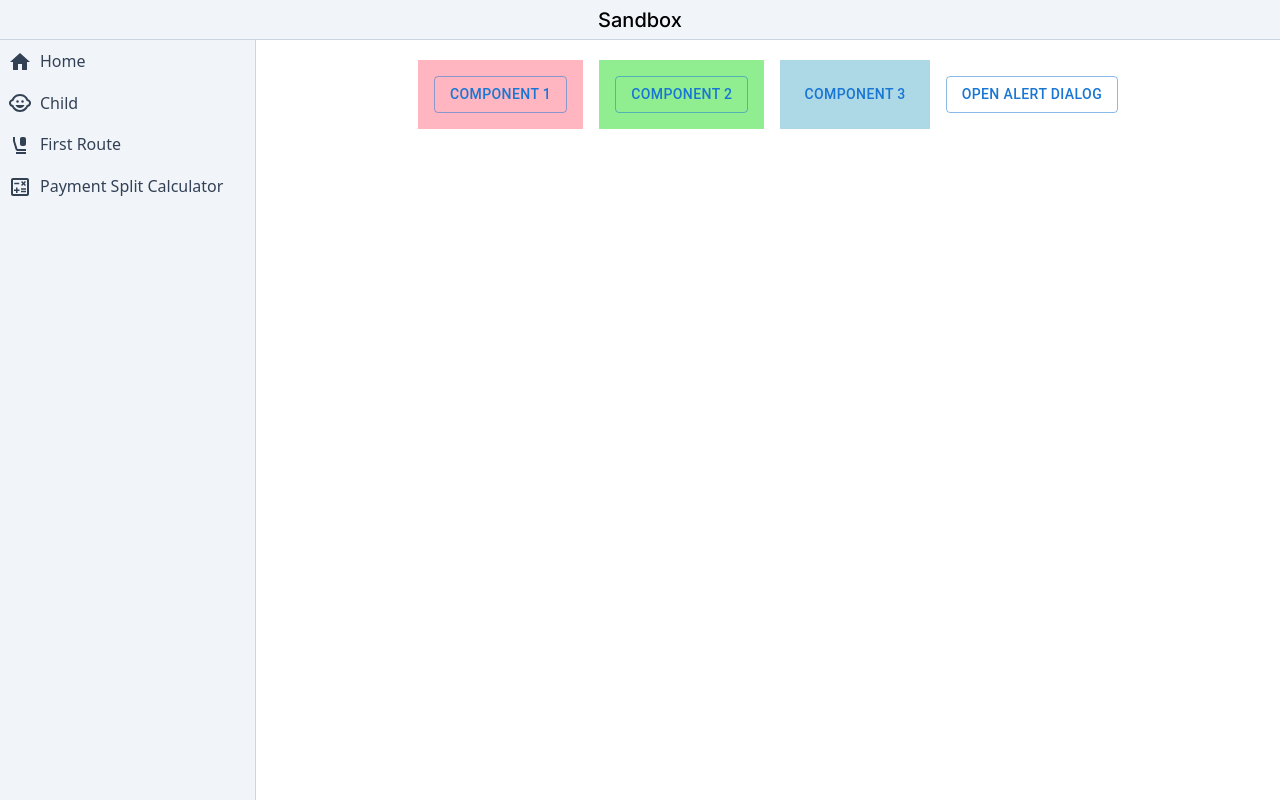
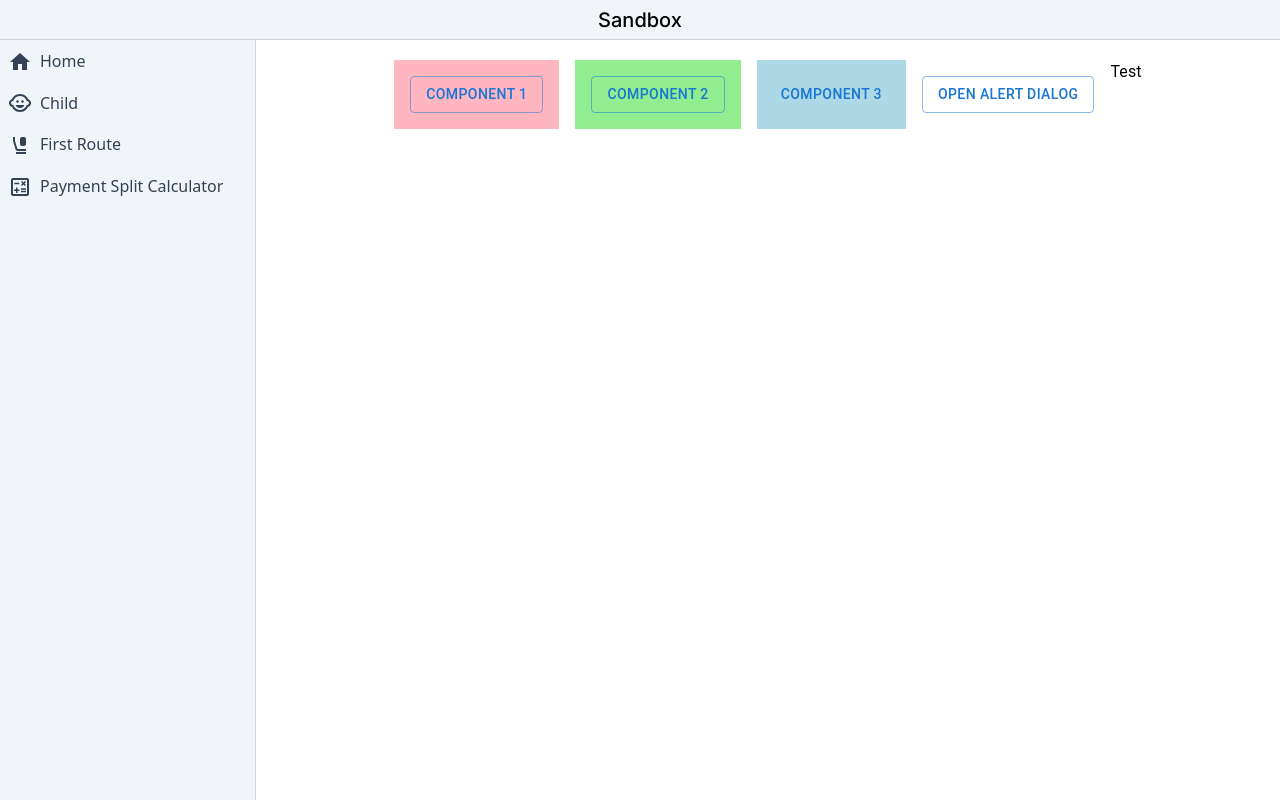
Before and after one commit to EricPezzulo/React-Sandbox, a React (Vite) app: page /child in a window 1280 px wide. Built offline with nearby package versions, Linux system fonts and the light colour scheme.

Commit message:
ssh test

```diff
--- a/src/components/ChildRoute/ChildRouteContent.tsx
+++ b/src/components/ChildRoute/ChildRouteContent.tsx
@@ -1,4 +1,4 @@
-import { Button } from "@mui/material";
+import { Button, Typography } from "@mui/material";
 import Grid from "@mui/material/Grid2";
 import DialogComponent from "../common/Dialog";
 
@@ -18,6 +18,9 @@ const ChildRouteContent = () => {
         <Grid container alignItems={"center"} justifyContent={"center"}>
           <DialogComponent />
         </Grid>
+        <Grid>
+          <Typography>Test</Typography>
+        </Grid>
       </Grid>
     </Grid>
   );
```
